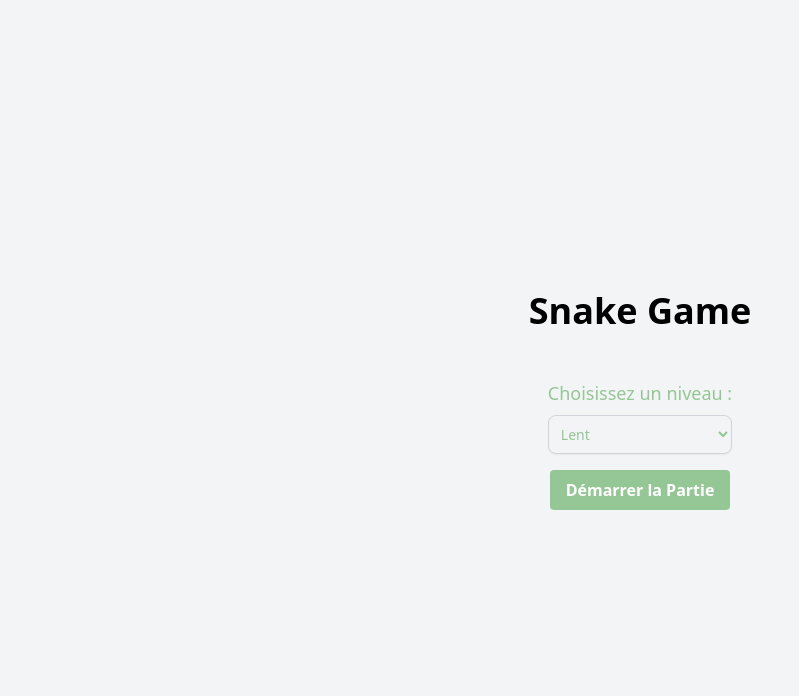
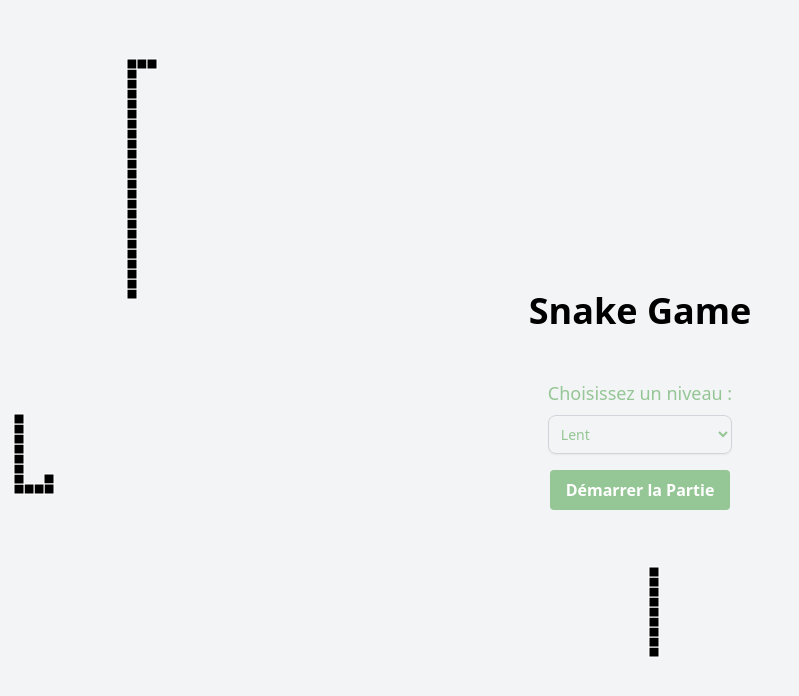
Before and after one commit to julienyassef/snake-s-game, a React (Create React App) app: page / in a window 1280 px wide. Shown: the top 696 px of the page, without its empty margins (0-799 px from the left). Built offline with nearby package versions, Linux system fonts and the light colour scheme.

Commit message:
ajout animation snake page d'acceuil

```diff
--- a/src/App.tsx
+++ b/src/App.tsx
@@ -1,14 +1,18 @@
-import React, { useState, useEffect, useCallback } from 'react';
+import React, { useState, useEffect, useCallback, useRef } from 'react';
 import GameBoard from './components/GameBoard/GameBoard';
 import Score from './components/Score/Score';
 import StartButton from './components/StartButton/StartButton';
 import LevelSelector from './components/LevelSelector/LevelSelector';
+import AnimatedSnake from './components/AnimatedSnake/AnimatedSnake';
+
 interface SnakePart {
   x: number;
   y: number;
 }
 
 const App: React.FC = () => {
+  const canvasRef = useRef<HTMLCanvasElement>(null);
+
   const [snake, setSnake] = useState<SnakePart[]>([
     { x: 140, y: 150 },
     { x: 130, y: 150 },
@@ -23,17 +27,20 @@ const App: React.FC = () => {
   const [stopGame, setStopGame] = useState(true);
   const [isGameStarted, setIsGameStarted] = useState(false);
   const [speed, setSpeed] = useState(100); // Vitesse par défaut
+  const [animateSnakes, setAnimateSnakes] = useState(true);
+
 
   // Fonction pour démarrer le jeu
   const startGame = () => {
     setIsGameStarted(true);
     setStopGame(false);
+    setAnimateSnakes(false);
   };
 
   // Fonction pour sélectionner le niveau et définir la vitesse correspondante
   const selectLevel = (level: number) => {
     if (level === 1) setSpeed(150); // Lent
-    if (level === 2) setSpeed(100); // Moyen (par défaut)
+    if (level === 2) setSpeed(100); // Moyen
     if (level === 3) setSpeed(50); // Rapide
   };
 
@@ -76,11 +83,23 @@ const App: React.FC = () => {
     setVy(newVy);
   }, []);
 
+  // Générer des longueurs aléatoires pour chaque serpent
+  const length1 = Math.floor(Math.random() * (30 - 15 + 1)) + 15;
+  const length2 = Math.floor(Math.random() * (12 - 6 + 1)) + 6;
+  const length3 = Math.floor(Math.random() * (10 - 5 + 1)) + 5;
+
   return (
-    <div className="flex flex-col items-center justify-center h-screen bg-gray-100">
-      <h1 className="text-4xl font-bold mb-6">Snake Game</h1>
+    <div className="relative flex flex-col items-center justify-center h-screen bg-gray-100">
+      <div className="absolute inset-0 z-0">
+        <AnimatedSnake initialLength={length1} animate={animateSnakes} />
+        <AnimatedSnake initialLength={length2} animate={animateSnakes} />
+        <AnimatedSnake initialLength={length3} animate={animateSnakes} />
+      </div>
+
+
+      <h1 className="text-4xl font-bold mb-6 z-10">Snake Game</h1>
       {!isGameStarted ? (
-        <div className="flex flex-col items-center">
+        <div className="flex flex-col items-center z-10">
           <LevelSelector onSelectLevel={selectLevel} />
           <StartButton onStart={startGame} />
         </div>
@@ -102,6 +121,12 @@ const App: React.FC = () => {
           <Score score={score} />
         </>
       )}
+      <canvas
+        ref={canvasRef}
+        width={window.innerWidth}
+        height={window.innerHeight}
+        className="fixed top-0 left-0 w-full h-full z-0 pointer-events-none" // z-0 place le canvas derrière tout, pointer-events-none désactive les interactions
+      ></canvas>
     </div>
   );
 };
--- /dev/null
+++ b/src/components/AnimatedSnake/AnimatedSnake.tsx
@@ -0,0 +1,97 @@
+import React, { useState, useEffect, useCallback, useRef } from 'react';
+
+interface SnakePart {
+  x: number;
+  y: number;
+}
+
+interface AnimatedSnakeProps {
+  initialLength: number;
+  animate: boolean; // Nouvelle prop pour contrôler l'animation
+}
+
+const AnimatedSnake: React.FC<AnimatedSnakeProps> = ({ initialLength, animate }) => {
+  const startX = Math.floor(Math.random() * window.innerWidth); // Position initiale X
+  const startY = Math.floor(Math.random() * window.innerHeight); // Position initiale Y
+  const [snake, setSnake] = useState<SnakePart[]>(
+    Array.from({ length: initialLength }, (_, i) => ({
+      x: startX - i * 10, // Aligne les segments horizontalement
+      y: startY,          // Tous les segments ont la même position Y
+    }))
+  );
+  const [direction, setDirection] = useState<'UP' | 'DOWN' | 'LEFT' | 'RIGHT'>(
+    Math.random() > 0.5 ? (Math.random() > 0.5 ? 'UP' : 'DOWN') : (Math.random() > 0.5 ? 'LEFT' : 'RIGHT')
+  );
+  const [size] = useState(10); // Taille des segments du serpent
+  const canvasRef = useRef<HTMLCanvasElement>(null);
+
+  const moveSnake = useCallback(() => {
+    const newSnake = [...snake];
+    let head = { ...newSnake[0] };
+
+    // Déplacement du serpent en fonction de la direction
+    switch (direction) {
+      case 'UP':
+        head.y = (head.y - size + window.innerHeight) % window.innerHeight;
+        break;
+      case 'DOWN':
+        head.y = (head.y + size + window.innerHeight) % window.innerHeight;
+        break;
+      case 'LEFT':
+        head.x = (head.x - size + window.innerWidth) % window.innerWidth;
+        break;
+      case 'RIGHT':
+        head.x = (head.x + size + window.innerWidth) % window.innerWidth;
+        break;
+    }
+
+    newSnake.unshift(head); // Ajoute la nouvelle tête au début du tableau
+
+    // Limite la longueur du serpent pour qu'il garde sa taille initiale
+    if (newSnake.length > initialLength) {
+      newSnake.pop(); // Supprime le dernier segment pour maintenir la longueur
+    }
+
+    setSnake(newSnake);
+
+    // Change de direction de manière aléatoire
+    if (Math.random() < 0.1) { // 10% de chance de changer de direction à chaque mouvement
+      const possibleDirections = ['UP', 'DOWN', 'LEFT', 'RIGHT'].filter(dir => dir !== direction);
+      setDirection(possibleDirections[Math.floor(Math.random() * possibleDirections.length)] as 'UP' | 'DOWN' | 'LEFT' | 'RIGHT');
+    }
+  }, [snake, direction, size, initialLength]);
+
+  useEffect(() => {
+    if (!animate) return;  // Si `animate` est false, ne pas lancer l'animation
+
+    const ctx = canvasRef.current?.getContext('2d');
+    if (!ctx) return;
+
+    const interval = setInterval(() => {
+      ctx.clearRect(0, 0, window.innerWidth, window.innerHeight); // Efface tout le canvas
+      ctx.fillStyle = 'black'; // Couleur de remplissage du serpent
+      ctx.strokeStyle = 'white'; // Couleur de contour du serpent
+      snake.forEach((part) => {
+        ctx.fillRect(part.x, part.y, size, size); // Dessine le segment
+        ctx.strokeRect(part.x, part.y, size, size); // Dessine le contour
+      });
+      moveSnake();
+    }, 100);
+
+    return () => clearInterval(interval);
+  }, [snake, moveSnake, size, animate]);
+
+  // Si `animate` est false, ne pas afficher le canvas
+  if (!animate) return null;
+
+  return (
+    <canvas
+      ref={canvasRef}
+      width={window.innerWidth}
+      height={window.innerHeight}
+      className="fixed top-0 left-0 w-full h-full z-0"
+    ></canvas>
+  );
+};
+
+export default AnimatedSnake;
```
